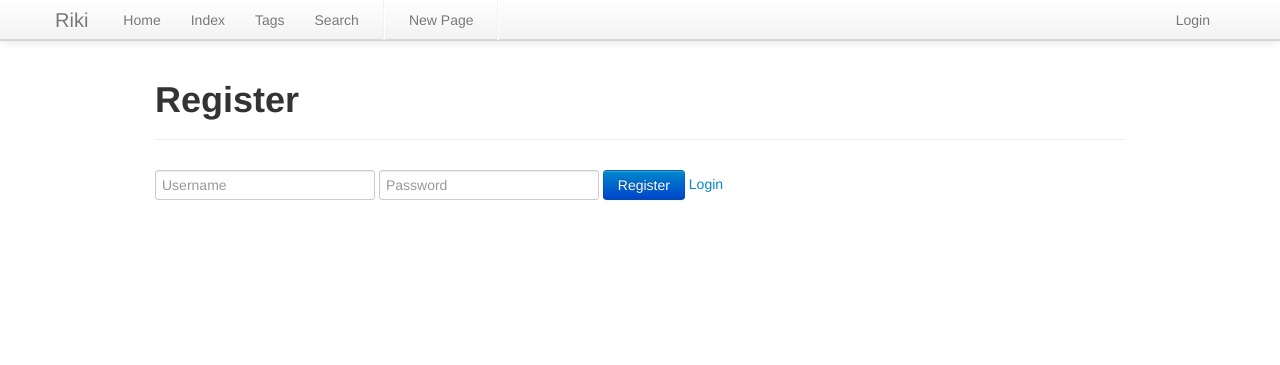
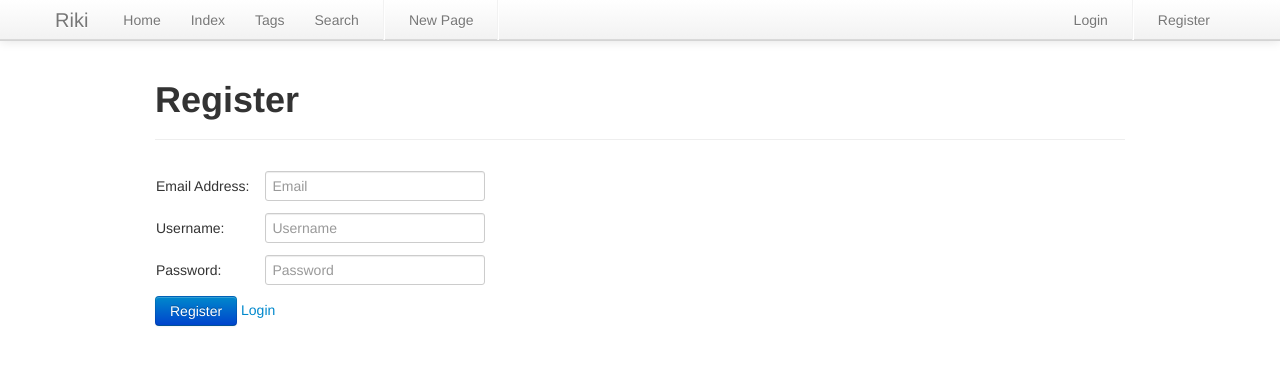
Before and after one commit to xander-cs/Riki_Fox, a Flask app: page /user/register/ in a window 1280 px wide. Shown: the top 365 px of the page. Run offline with Flask 3, Linux system fonts and the light colour scheme; some libraries are stand-ins or nearby versions.

Commit message:
update register/login html

```diff
--- a/user/users.json
+++ b/user/users.json
@@ -3,7 +3,7 @@
     "active": true,
     "authentication_method": "cleartext",
     "password": "1234",
-    "authenticated": true,
+    "authenticated": false,
     "roles": []
   },
   "sam": {
@@ -38,7 +38,7 @@
     "active": true,
     "authentication_method": "cleartext",
     "password": "1234",
-    "authenticated": true,
+    "authenticated": false,
     "roles": []
   }
 }
--- a/wiki/web/templates/base.html
+++ b/wiki/web/templates/base.html
@@ -26,8 +26,10 @@
 							</ul>
 
 							<ul class="nav pull-right">
-								{% if current_user.is_anonymous %}
+								{% if not current_user.is_authenticated %}
 									<li><a href="{{ url_for('wiki.user_login') }}">Login</a></li>
+                                    <li class="divider-vertical"></li>
+                                    <li><a href="{{ url_for('wiki.user_register') }}">Register</a></li>
 								{% else %}
 									<li><a href="{{ url_for('wiki.user_logout') }}">Logout</a></li>
 								{% endif %}
--- a/wiki/web/templates/register.html
+++ b/wiki/web/templates/register.html
@@ -5,9 +5,37 @@
 {% block content %}
 <form class="form form-inline" method="POST">
     {{ form.hidden_tag() }}
-    {{ form.name(placeholder='Username') }}
-    {{ form.password(placeholder='Password') }}
-    <input type="submit" class="btn btn-primary" value="Register">
+    <table>
+        <tr>
+            <td>
+                <p>Email Address:&emsp;</p>
+            </td>
+            <td>
+                <p>{{ form.name(placeholder='Email') }}</p>
+            </td>
+        </tr>
+
+        <tr>
+            <td>
+                <p>Username:</p>
+            </td>
+            <td>
+                <p>{{ form.name(placeholder='Username') }}</p>
+            </td>
+        </tr>
+
+        <tr>
+            <td>
+                <p>Password:</p>
+            </td>
+            <td>
+                <p>{{ form.name(placeholder='Password') }}</p>
+            </td>
+        </tr>
+    </table>
+
+	<input type="submit" class="btn btn-primary" value="Register">
     <a href="{{ url_for('wiki.user_login') }}">Login</a>
+
 </form>
 {% endblock content %}
```
Also changed, not shown: wiki/web/templates/login.html (+19 -2 lines).
